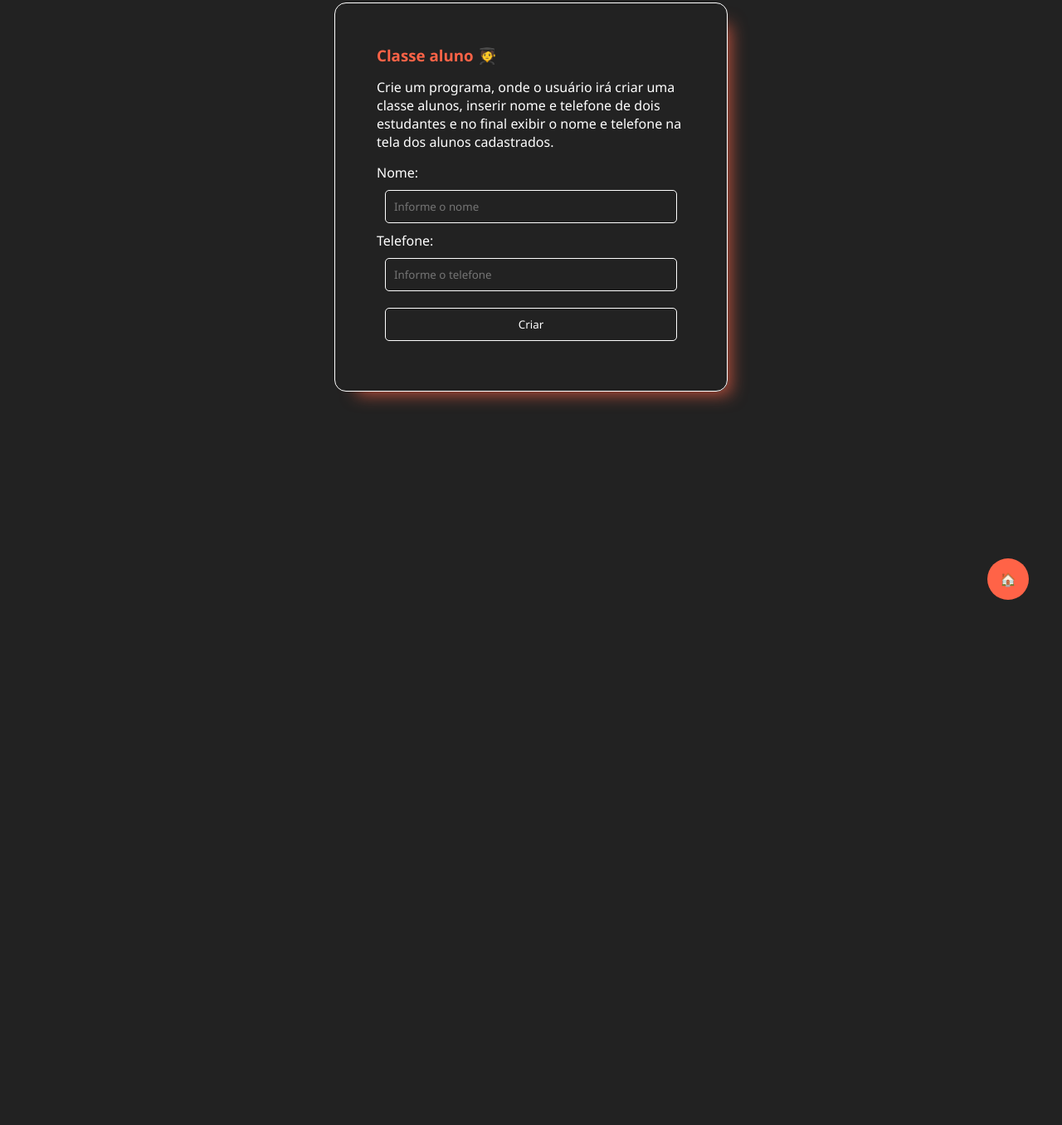
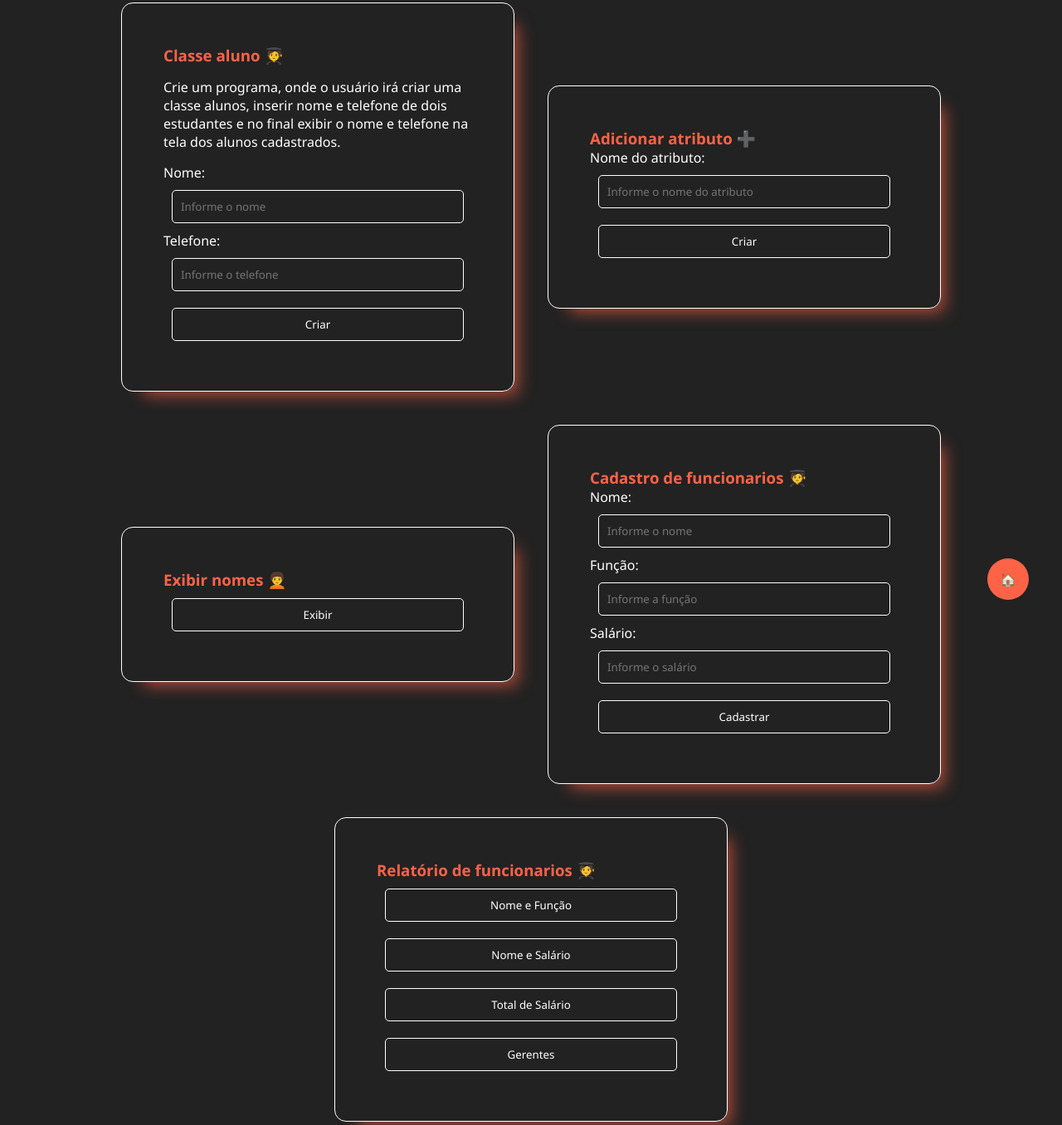
Before and after one commit to FerrazLeandro/Senac-Logica-Js, a plain HTML site: page Exercicio 10/index.html in a window 1280 px wide. Shown: the part 37-1393 px from the top of the page at 83% size. Before the commit the page ends 800 px from the top, so only its background shows below. Drawn offline with Linux system fonts and the light colour scheme.

Commit message:
Add files via upload

```diff
--- a/Exercicio 10/index.html
+++ b/Exercicio 10/index.html
@@ -18,8 +18,42 @@
         <input type="text" id="nome" name="nome" placeholder="Informe o nome">
         <label for="telefone">Telefone: </label>
         <input type="tel" id="telefone" name="telefone" placeholder="Informe o telefone">
+        <div id="resultadoAtributo"></div>
         <input type="button" class="botao" onclick="criarAluno()" value="Criar">
         <h3 id="resultado"></h3>
+    </div>
+
+    <div class="container">
+        <h3>Adicionar atributo ➕</h3>
+        <label for="nomeAtributo">Nome do atributo: </label>
+        <input type="text" id="nomeAtributo" name="nomeAtributo" placeholder="Informe o nome do atributo">
+        <input type="button" class="botao" onclick="criarAtributo()" value="Criar">
+    </div>
+
+    <div class="container">
+        <h3>Exibir nomes 🧑‍🦱</h3>
+        <input type="button" class="botao" onclick="exibirNomes()" value="Exibir">
+        <h3 id="nomeAlunos"></h3>
+    </div>
+
+    <div class="container">
+        <h3>Cadastro de funcionarios 🧑‍🎓</h3>
+        <label for="nomeFuncionario">Nome: </label>
+        <input type="text" id="nomeFuncionario" name="nomeFuncionario" placeholder="Informe o nome">
+        <label for="funcaoFuncionario">Função: </label>
+        <input type="text" id="funcaoFuncionario" name="funcaoFuncionario" placeholder="Informe a função">
+        <label for="salarioFuncionario">Salário: </label>
+        <input type="number" id="salarioFuncionario" name="salarioFuncionario" placeholder="Informe o salário">
+        <input type="button" class="botao" onclick="cadastrarFuncionario()" value="Cadastrar">
+    </div>
+
+    <div class="container">
+        <h3>Relatório de funcionarios 🧑‍🎓</h3>
+        <input type="button" class="botao" onclick="nomeFuncao()" value="Nome e Função">
+        <input type="button" class="botao" onclick="nomeSalario()" value="Nome e Salário">
+        <input type="button" class="botao" onclick="custoTotal()" value="Total de Salário">
+        <input type="button" class="botao" onclick="gerentes()" value="Gerentes">
+        <h3 id="nomeFuncao"></h3>
     </div>
 
     <a href="../index.html" class="voltar">🏠</a>
--- a/Exercicio 10/js/script.js
+++ b/Exercicio 10/js/script.js
@@ -3,12 +3,78 @@ let alunos = {
     telefone: []
 };
 
+let funcionarios = {
+    nome: [],
+    funcao: [],
+    salario: []
+};
+
 function criarAluno() {
     alunos.nome.push(document.getElementById("nome").value)
     alunos.telefone.push(document.getElementById("telefone").value)
-    console.log(alunos)
 
+    if (!!document.getElementById("novoAtributo")) {
+        alunos.atributo.push(document.getElementById("novoAtributo").value)
+        resultado = "Nome: " + alunos.nome + '<br><br>' + " Telefone: " + alunos.telefone + '<br><br>' + " Atributo: " + alunos.atributo + '<br>';
+    } else {
+        resultado = "Nome: " + alunos.nome + '<br><br>' + " Telefone: " + alunos.telefone + '<br>';
+    }
 
-    document.getElementById("resultado").innerHTML = "Nome: " + alunos.nome + '<br><br>' + " Telefone: " + alunos.telefone + '<br>';
+    document.getElementById("resultado").innerHTML = resultado;
+}
 
+function criarAtributo() {
+    const atributo = document.getElementById("nomeAtributo").value
+    alunos = {
+        nome: [],
+        telefone: [],
+        atributo: []
+    }
+    document.getElementById("resultadoAtributo").innerHTML = '<label for="atributo">' + atributo + ': </label><input type="text" id="novoAtributo" name="novoAtributo" placeholder="Informe o "' + atributo + '>'
 }
+
+function exibirNomes() {
+    document.getElementById("nomeAlunos").innerHTML = "Alunos: " + '<br>' + alunos.nome
+}
+
+function cadastrarFuncionario() {
+    funcionarios.nome.push(document.getElementById("nomeFuncionario").value);
+    funcionarios.funcao.push(document.getElementById("funcaoFuncionario").value);
+    funcionarios.salario.push(Number(document.getElementById("salarioFuncionario").value));
+}
+
+function nomeFuncao() {
+    document.getElementById("nomeFuncao").innerHTML = ''
+
+    for (let i = 0; i < funcionarios.nome.length; i++) {
+        document.getElementById("nomeFuncao").innerHTML += '<br>' + "Nome: " + funcionarios.nome[i] + '<br>' + "Função: " + funcionarios.funcao[i];
+    }
+}
+
+function nomeSalario() {
+    document.getElementById("nomeFuncao").innerHTML = ''
+
+    for (let i = 0; i < funcionarios.nome.length; i++) {
+        document.getElementById("nomeFuncao").innerHTML += '<br>' + "Nome: " + funcionarios.nome[i] + '<br>' + "Salário: " + funcionarios.salario[i];
+    }
+}
+
+function custoTotal() {
+    document.getElementById("nomeFuncao").innerHTML = ''
+    let resultado = 0;
+
+    for (let i = 0; i < funcionarios.nome.length; i++) {
+        resultado += funcionarios.salario[i]
+    }
+
+    document.getElementById("nomeFuncao").innerHTML += '<br>' + "Total de salários: " + resultado
+}
+
+function gerentes() {
+    document.getElementById("nomeFuncao").innerHTML = ''
+
+    for (let i = 0; i < funcionarios.funcao.length; i++) {
+        if (funcionarios.funcao[i].toUpperCase() == "GERENTE")
+            document.getElementById("nomeFuncao").innerHTML += '<br>' + "Nome: " + funcionarios.nome[i] + '<br>' + "Salário: " + funcionarios.salario[i];
+    }
+}
--- a/css/style.css
+++ b/css/style.css
@@ -86,3 +86,8 @@ a:hover {
 #divrecuperacao {
     display: none;
 }
+
+#resultadoAtributo {
+    display: flex;
+    flex-direction: column;
+}
```
